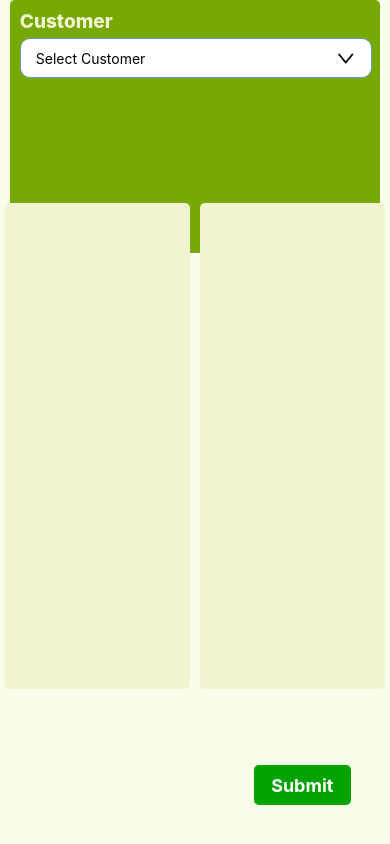
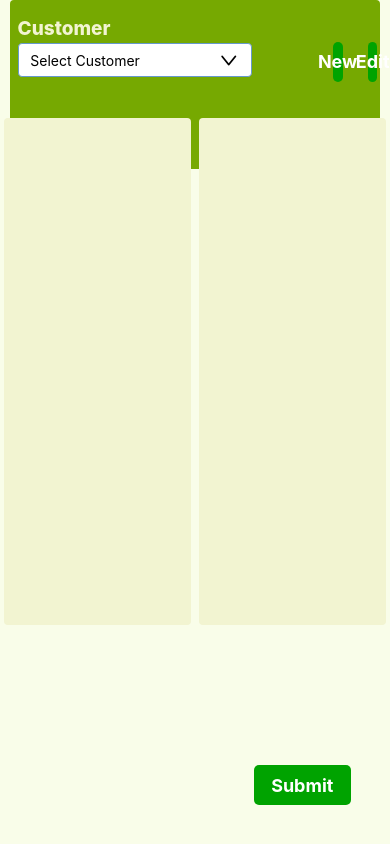
Before and after one commit to tknikhil/RisingSun, a React Native app: screen /Sales in a window 390 px wide. Built offline with nearby package versions, Linux system fonts and the light colour scheme.

Commit message:
adjust dropdown alignment

```diff
--- a/src/screens/SalesScreen.js
+++ b/src/screens/SalesScreen.js
@@ -1,4 +1,4 @@
-import { View, Text, StyleSheet } from 'react-native'
+import { View, Text, StyleSheet ,Dimensions} from 'react-native'
 import React,{useRef, useState} from 'react'
 import ddown from "../../assets/json-request/ddown.json"
 import Icon from 'react-native-vector-icons/dist/AntDesign';
@@ -24,18 +24,31 @@ const SalesScreen = () => {
  const handleSubmit =()=>{
   console.log('handleSubmit');
  }
- const handleCustomer=()=>{
+ const handleNewCustomer=()=>{
+  console.log('handleCustomer');
+ }
+ const handleEditCustomer=()=>{
   console.log('handleCustomer');
  }
   return (
 
      <View style={styles.container}>
-      <View style={{backgroundColor:'#76a901',width:'95%',height:'30%',alignSelf:'center',borderRadius:5}}>
+      <View style={styles.dropdownContainer}>
       <Text style={styles.header}>Customer</Text>
+      <View style={styles.rowDropdownContainer}>
+    <View style={styles.columnDropdownContainer}>
       <TouchableOpacity style={styles.dropdownSelector} onPress={()=>{setIsDropDownOpen(!isDropDownOpen)}}>
         <Text>{selectedCustomer}</Text>
         {isDropDownOpen?<Icon name="up" size={20}/>:<Icon name="down" size={20}/>}
       </TouchableOpacity>
+      </View>
+      <View style={styles.columnContainer}>
+      <Button onPress={handleNewCustomer} text={'New'} style={styles.newbutton} />
+    </View>
+    <View style={styles.columnContainer}>
+    <Button onPress={handleEditCustomer} text={'Edit'} style={styles.editbutton} />
+    </View>
+    </View>
      {isDropDownOpen? <View style={styles.dropdownArea}>
       <TextInput ref={searchRef} placeholder='Search' style={styles.searchInput} onChangeText={(txt)=>{onSearch(txt);}}/>
       <FlatList data={data} renderItem={({item,index})=>{
@@ -76,91 +89,101 @@ const SalesScreen = () => {
 }
 
 export default SalesScreen
-const styles=StyleSheet.create({
-  container:{
-    flex:1,
-    backgroundColor:"#f9fde9",
+const windowWidth = Dimensions.get('window').width;
+const windowHeight = Dimensions.get('window').height;
+
+const styles = StyleSheet.create({
+  container: {
+    flex: 1,
+    backgroundColor: '#f9fde9',
   },
-  header:{
-    fontSize:19,
-    fontWeight:800,
-    marginTop:10,
-    marginLeft:10,
-    color:'#F2F4D1',
+  header: {
+    fontSize: 19,
+    fontWeight: '800',
+    marginTop: windowHeight * 0.02,
+    marginLeft: windowWidth * 0.02,
+    color: '#F2F4D1',
   },
-dropdownSelector:{
-  width:'95%',
-  height:40,
-  borderRadius:10,
-  borderWidth:1,
-  borderColor:'#6699cc',
-  backgroundColor:'#fff',
-  marginTop:5,
-  marginLeft:10,
-  flexDirection:'row',
-  justifyContent:'space-between',
-  alignItems:'center',
-  paddingLeft:15,
-  paddingRight:15
+  rowDropdownContainer:{
+    flex: 1,
+    flexDirection: 'row',
+    justifyContent: 'center',
+    marginTop: windowHeight * 0.002,
+    width: windowWidth * 0.95,
   },
-dropdownArea:{
-  width:'91%',
-  height:200,
-  borderBottomLeftRadius:10,
-  borderBottomRightRadius:10,
-  marginLeft:19,
-  // borderWidth:1,
-  // borderColor:'#6699cc',
-  backgroundColor:'#fff',
-  elevation:5,
-  position: '',
-  top: 0,
+  columnDropdownContainer:{
+    flex:1
+  },
+  dropdownSelector: {
+    width: windowWidth * 0.60,
+    height: windowHeight * 0.04,
+    borderRadius: windowWidth * 0.01,
+    borderWidth: 1,
+    borderColor: '#6699cc',
+    backgroundColor: '#fff',
+    marginTop: windowHeight * 0.002,
+    marginLeft: windowWidth * 0.02,
+    flexDirection: 'row',
+    justifyContent: 'space-between',
+    alignItems: 'center',
+    paddingLeft: windowWidth * 0.03,
+    paddingRight: windowWidth * 0.03,
+  },
+  dropdownContainer: {
+    backgroundColor: '#76a901',
+    width: windowWidth * 0.95,
+    height: windowHeight * 0.2,
+    alignSelf: 'center',
+    borderRadius: windowWidth * 0.01,
+  },
+
+  dropdownArea: {
+    width: windowWidth * 0.60,
+    height: windowHeight * 0.2,
+    borderBottomLeftRadius: windowWidth * 0.01,
+    borderBottomRightRadius: windowWidth * 0.01,
+    marginLeft: windowWidth * 0.02,
+    backgroundColor: '#fff',
+    elevation: 5,
+    position: 'absolute',
+    top:windowHeight * 0.100,
     left: 0,
     right: 0,
     bottom: 0,
   },
-searchInput:{
-  width:'100%',
-  height:40,
-  borderBottomLeftRadius:5,
-  borderBottomRightRadius:5,
-  borderEndWidth:1,
-  // borderColor:'#6699cc',
-  alignSelf:'center',
-  elevation:2
+  searchInput: {
+    width: '100%',
+    height: windowHeight * 0.04,
+    borderBottomLeftRadius: windowWidth * 0.01,
+    borderBottomRightRadius: windowWidth * 0.01,
+    borderEndWidth: 1,
+    alignSelf: 'center',
+    elevation: 2,
   },
-ddownItems:{
-  width:'95%',
-  height:50,
-  borderBottomWidth:.2,
-  alignSelf:'center',
-  borderBottomColor:'#8e8e8e',
-  justifyContent:'center'
+  ddownItems: {
+    width: windowWidth * 0.95,
+    height: windowHeight * 0.05,
+    borderBottomWidth: 0.2,
+    //  alignSelf: 'center',
+    borderBottomColor: '#8e8e8e',
+    justifyContent: 'center',
   },
-rowContainer:{
+  rowContainer: {
     flex: 1,
     flexDirection: 'row',
     justifyContent: 'center',
-  // alignItems: 'center',
-  top:-50
+    top: windowHeight * -0.06,
   },
   parallelContainer: {
-  flex:1,
-    height: '95%',
+    flex: 1,
+    height: windowHeight * 0.60,
     backgroundColor: '#F2F4D1',
-    borderRadius:5,
-    marginBottom: 10,
-    marginHorizontal: 5,
-    elevation:5
+    borderRadius: windowWidth * 0.01,
+    marginBottom: windowHeight * 0.01,
+    marginHorizontal: windowWidth * 0.01,
+    elevation: 5,
   },
-// buttonViewAlign:{
-//   flex:1,
-//   backgroundColor:'#000',
-//   justifyContent: 'space-between',
-// },
-// buttonAlign:{
-//   paddingLeft:30,
-//   alignSelf: 'flex-end',
-// }
-
+  newbutton:{
+    width: windowWidth * 0.60,
+  }
 });
```
Lines whose indentation alone changed are shown as unchanged.
